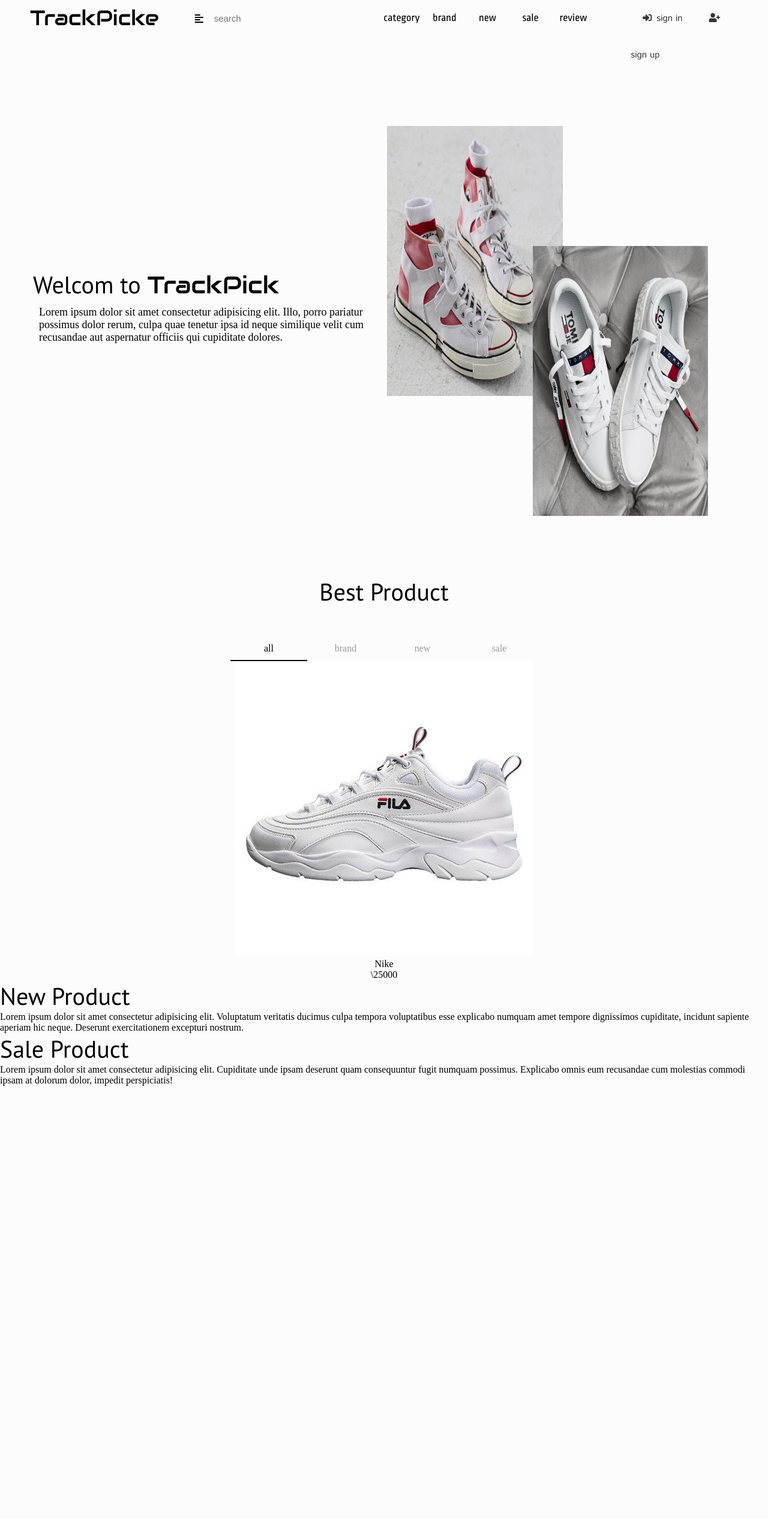
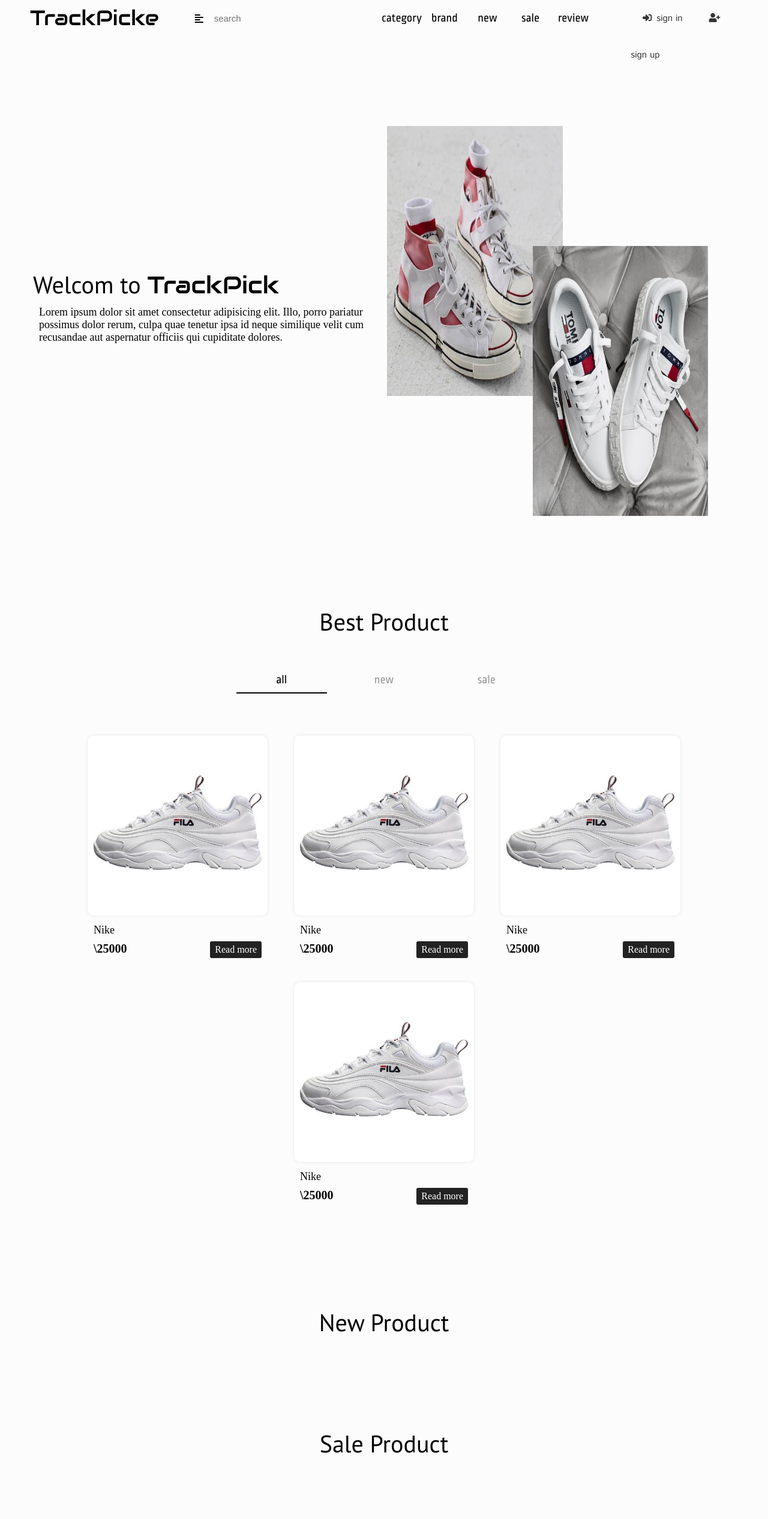
Before and after one commit to seolbee/shopping, a PHP site: page /A_Module3/index.html in a window 1280 px wide. Shown: the whole page at 60% size. Before the commit the page ends 1810 px from the top, so only its background shows below. Run offline with PHP 8.4, Linux system fonts and the light colour scheme.

Commit message:
베스트 디자인 완료

```diff
--- a/A_Module3/index.html
+++ b/A_Module3/index.html
@@ -62,32 +62,90 @@
                 <img src="img/shoose.jpg" alt="img">
             </div> -->
         </div>
-        <div class="best">
+        <div class="best div">
             <p class="title">Best Product</p>
             <ul class="category">
                 <li class="active">all</li>
-                <li>brand</li>
                 <li>new</li>
                 <li>sale</li>
             </ul>
             <div class="best_box">
                 <div class="card_img">
-                    <img src="img/shoose.jpg" alt="img">
+                    <div class="img_box">
+                        <img src="img/shoose.jpg" alt="img">
+                        <div class="button_group">
+                            <i class="fas fa-cart-plus"></i>
+                        </div>
+                    </div>
                     <div class="p_box">
-                        <p>Nike</p>
-                        <p class="strong">\25000</p>
+                        <div class="sub_p_box">
+                            <p>Nike</p>
+                            <p class="strong">\25000</p>
+                        </div>
+                        <div class="button">
+                            <a href="" class="btn2">Read more</a>
+                        </div>
+                    </div>
+                </div>
+                <div class="card_img">
+                    <div class="img_box">
+                        <img src="img/shoose.jpg" alt="img">
+                        <div class="button_group">
+                            <i class="fas fa-cart-plus"></i>
+                        </div>
+                    </div>
+                    <div class="p_box">
+                        <div class="sub_p_box">
+                            <p>Nike</p>
+                            <p class="strong">\25000</p>
+                        </div>
+                        <div class="button">
+                            <a href="" class="btn2">Read more</a>
+                        </div>
+                    </div>
+                </div>
+                <div class="card_img">
+                    <div class="img_box">
+                        <img src="img/shoose.jpg" alt="img">
+                        <div class="button_group">
+                            <i class="fas fa-cart-plus"></i>
+                        </div>
+                    </div>
+                    <div class="p_box">
+                        <div class="sub_p_box">
+                            <p>Nike</p>
+                            <p class="strong">\25000</p>
+                        </div>
+                        <div class="button">
+                            <a href="" class="btn2">Read more</a>
+                        </div>
+                    </div>
+                </div>
+                <div class="card_img">
+                    <div class="img_box">
+                        <img src="img/shoose.jpg" alt="img">
+                        <div class="button_group">
+                            <i class="fas fa-cart-plus"></i>
+                        </div>
+                    </div>
+                    <div class="p_box">
+                        <div class="sub_p_box">
+                            <p>Nike</p>
+                            <p class="strong">\25000</p>
+                        </div>
+                        <div class="button">
+                            <a href="" class="btn2">Read more</a>
+                        </div>
                     </div>
                 </div>
             </div>
         </div>
-        <div class="new">
+        <div class="new div">
             <p class="title">New Product</p>
-            <p class="sub_title">Lorem ipsum dolor sit amet consectetur adipisicing elit. Voluptatum veritatis ducimus culpa tempora voluptatibus esse explicabo numquam amet tempore dignissimos cupiditate, incidunt sapiente aperiam hic neque. Deserunt exercitationem excepturi nostrum.</p>
 
         </div>
-        <div class="sale">
+        <div class="sale div">
             <p class="title">Sale Product</p>
-            <p class="sub_title">Lorem ipsum dolor sit amet consectetur adipisicing elit. Cupiditate unde ipsam deserunt quam consequuntur fugit numquam possimus. Explicabo omnis eum recusandae cum molestias commodi ipsam at dolorum dolor, impedit perspiciatis!</p>
         </div>
         <div class="review_best_box">
 
--- a/A_Module3/style.css
+++ b/A_Module3/style.css
@@ -119,7 +119,7 @@
 
 .center > li > a{
     font-family: 'Ropa Sans', sans-serif;
-    font-size: 18px;
+    font-size: 20px;
 }
 
 .center > li:hover{
@@ -279,11 +279,12 @@
     }
 }
 
-.best{
+.div{
     text-align: center;
+    padding: 50px 0;
 }
 
-.best > .title{
+.div> .title{
     margin-bottom: 50px;
 }
 
@@ -300,6 +301,9 @@
     color: #999;
     padding: 10px;
     cursor: pointer;
+    margin: 0 10px;
+    font-family: 'Ropa Sans', sans-serif;
+    font-size: 20px;
 }
 
 .category > li.active, .category > li:hover{
@@ -307,5 +311,103 @@
     color: #000;
 }
 
+.best_box{
+    padding: 50px 0;
+}
+
 .card_img{
+    padding: 10px;
+    margin: 10px;
+    display: inline-block;
 }
+
+.card_img > .img_box {
+    width: 300px;
+    height: 300px;
+    border-radius: 10px;
+    box-shadow: 0px 0px 5px 0px rgba(0,0,0,.1);
+    position: relative;
+    overflow: hidden;
+}
+
+.card_img > .img_box > img{
+    width: 100%;
+    height: 100%;
+}
+
+.card_img > .p_box{
+    display: flex;
+    padding-top: 10px;
+}
+
+.card_img > .p_box > .sub_p_box{
+    text-align: left;
+    padding-left: 10px;
+    font-size: 18px;
+    line-height: 1.6;
+    display: flex;
+    flex: 1;
+    flex-direction: column;
+}
+/*
+.card_img > .p_box > .sub_p_box > p{
+    display: flex;
+
+} */
+
+.card_img > .p_box > .button{
+    display: flex;
+    flex: 1;
+    justify-content: flex-end;
+    margin-top: auto;
+    padding-right: 10px;
+}
+
+.strong{
+    font-weight: bold;
+    font-size: 20px;
+}
+
+/* .card_img > .img_box:hover::after{
+    content: "";
+    background-color: rgba(0,0,0,.5);
+    width: 300px;
+    height: 300px;
+    position: absolute;
+    top: 0;
+    left: 0;
+} */
+
+.card_img > .img_box:hover > img{
+    transform: scale(1.1);
+    transition: all 0.6s;
+}
+
+.card_img > .img_box > .button_group{
+    display: none;
+    position: absolute;
+    width: 100%;
+    top: 50%;
+    text-align: center;
+    transform: translateY(-50%);
+    z-index: 5;
+}
+
+/* .card_img > .img_box > .button_group > i{
+    font-size: 60px;
+    color: #fff;
+}
+
+.card_img > .img_box:hover > .button_group > i{
+    transform: scale(1.2);
+    transition: all 0.6s;
+}
+
+.card_img > .img_box:hover > .button_group{
+    display: block;
+} */
+
+/* .sub_title{
+    font-size: 25px;
+    font-family: 'PT Sans', sans-serif;
+} */
```
